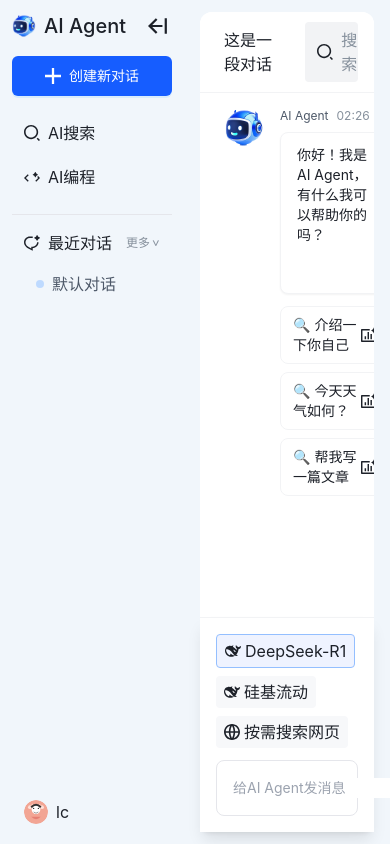
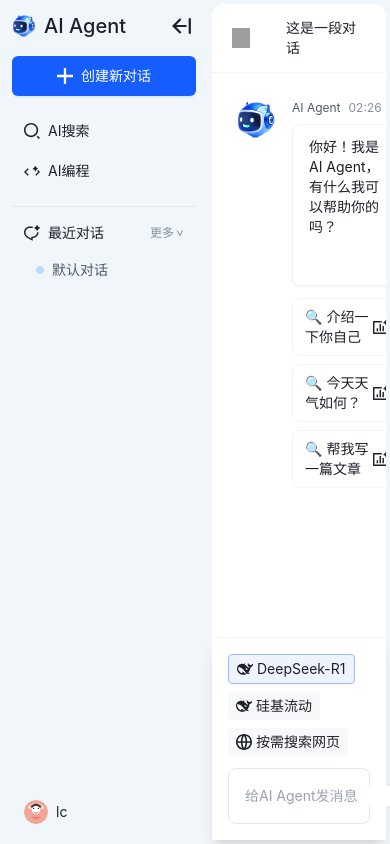
Before and after one commit to lcyh/ai-agent, a Vue app: page / in a window 390 px wide. Both pictures are taken after a click on the element 24 px from the left and 26 px from the top of the page. Built offline with nearby package versions, Linux system fonts and the light colour scheme; no server answers; grey boxes are pictures that could not be loaded.

Commit message:
feat: 兼容移动端

```diff
--- a/src/views/Home.vue
+++ b/src/views/Home.vue
@@ -1,7 +1,8 @@
 <template>
-  <div class="flex h-screen bg-[#F1F6FB]">
+  <div class="flex h-screen bg-[#F1F6FB]" :class="{'text-sm': isMobile}">
     <!-- 左侧导航栏 -->
     <aside
+      v-if="!isMobile || !isCollapsed"
       class="flex flex-col justify-between h-full bg-[#F1F6FB] p-3 py-3 transition-all duration-300"
       :class="isCollapsed ? 'w-[80px]' : 'w-[240px]'"
     >
@@ -100,14 +101,17 @@
     </aside>
 
     <!-- 主内容区 -->
-    <main class="flex-1 flex flex-col relative bg-white rounded-xl mx-4 my-3">
+    <main class="flex-1 flex flex-col relative bg-white rounded-xl" :class="isMobile ? 'mx-1 my-1' : 'mx-4 my-3'">
       <!-- 页头 -->
       <div class="flex justify-between items-center p-2.5 px-4 border-b border-[#F2F3F5] absolute top-0 left-0 right-0 bg-white z-10 rounded-t-xl">
         <div class="flex items-center gap-6">
+          <div v-if="isMobile" class="cursor-pointer p-1" @click="isCollapsed = !isCollapsed">
+            <img src="../assets/icons/icon-menu.svg" class="w-5 h-5" alt="菜单" onerror="this.src='../assets/icons/icon-more.svg'"/>
+          </div>
           <div class="px-2 py-1">
-            <span class="text-base font-medium text-[#1D2129]">这是一段对话</span>
+            <span class="text-base font-medium text-[#1D2129]" :class="{'text-sm': isMobile}">这是一段对话</span>
           </div>
-          <div class="flex items-center gap-2 bg-[#F2F3F5] px-3 py-1.5 rounded">
+          <div v-if="!isMobile" class="flex items-center gap-2 bg-[#F2F3F5] px-3 py-1.5 rounded">
             <img src="../assets/icons/icon-search.svg" alt="搜索" class="w-4 h-4" />
             <span class="text-[#86909C]">搜索</span>
           </div>
@@ -313,6 +317,13 @@
   messages: Message[];
 }
 
+// 搜索结果接口定义
+interface SearchResult {
+  title: string;
+  url: string;
+  source: string; // 来源：知乎或掘金
+}
+
 // 状态变量
 const isCollapsed = ref(false);
 const inputMessage = ref('');
@@ -321,6 +332,15 @@
 const abortController = ref<AbortController | null>(null);
 const activeConversationId = ref<string>('default');
 const historyConversations = ref<ConversationHistory[]>([]);
+const isMobile = ref(false); // 是否为移动设备
+
+// 检测移动设备
+const checkMobile = () => {
+  isMobile.value = window.innerWidth < 768;
+  if (isMobile.value) {
+    isCollapsed.value = true; // 在移动设备上自动折叠导航栏
+  }
+};
 
 // 获取当前激活的对话
 const currentConversation = computed(() => {
@@ -695,6 +715,12 @@
     });
   }
 
+  // 初始检测设备类型
+  checkMobile();
+
+  // 监听窗口大小变化
+  window.addEventListener('resize', debounce(checkMobile, 250));
+
   scrollToBottom();
   setupCodeBlockEventListeners();
 });
@@ -969,4 +995,33 @@
   visibility: visible;
   opacity: 1;
 }
+
+/* 移动设备响应式样式 */
+@media (max-width: 767px) {
+  .message-content h1,
+  .message-content h2 {
+    font-size: 1.1rem;
+  }
+
+  .message-content h3,
+  .message-content h4,
+  .message-content h5,
+  .message-content h6 {
+    font-size: 1rem;
+  }
+
+  .message-content p,
+  .message-content li {
+    font-size: 0.875rem;
+  }
+
+  .code-block-container {
+    margin: 0.5rem 0;
+  }
+
+  .code-block-body pre {
+    font-size: 0.75rem;
+    padding: 10px;
+  }
+}
 </style>
```
